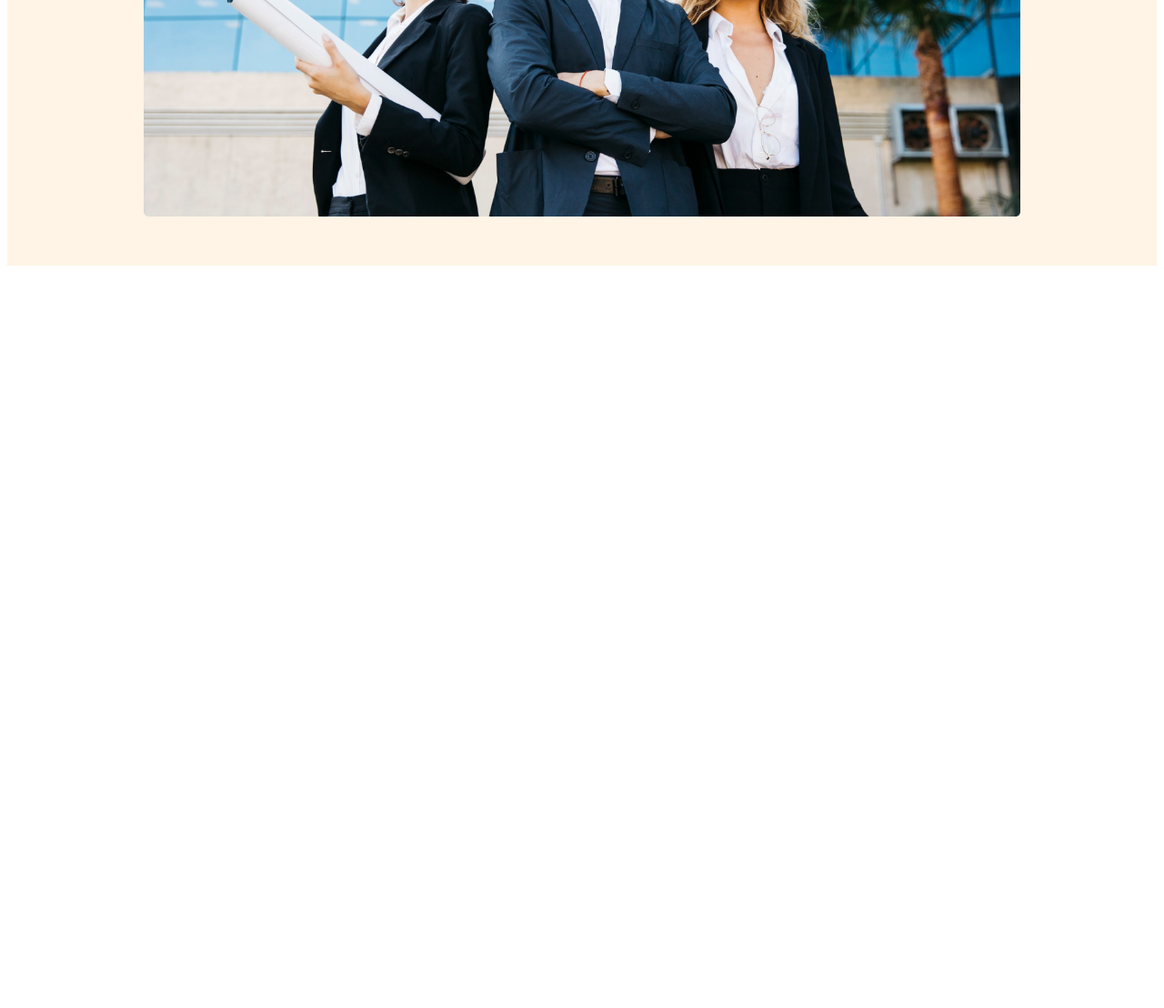
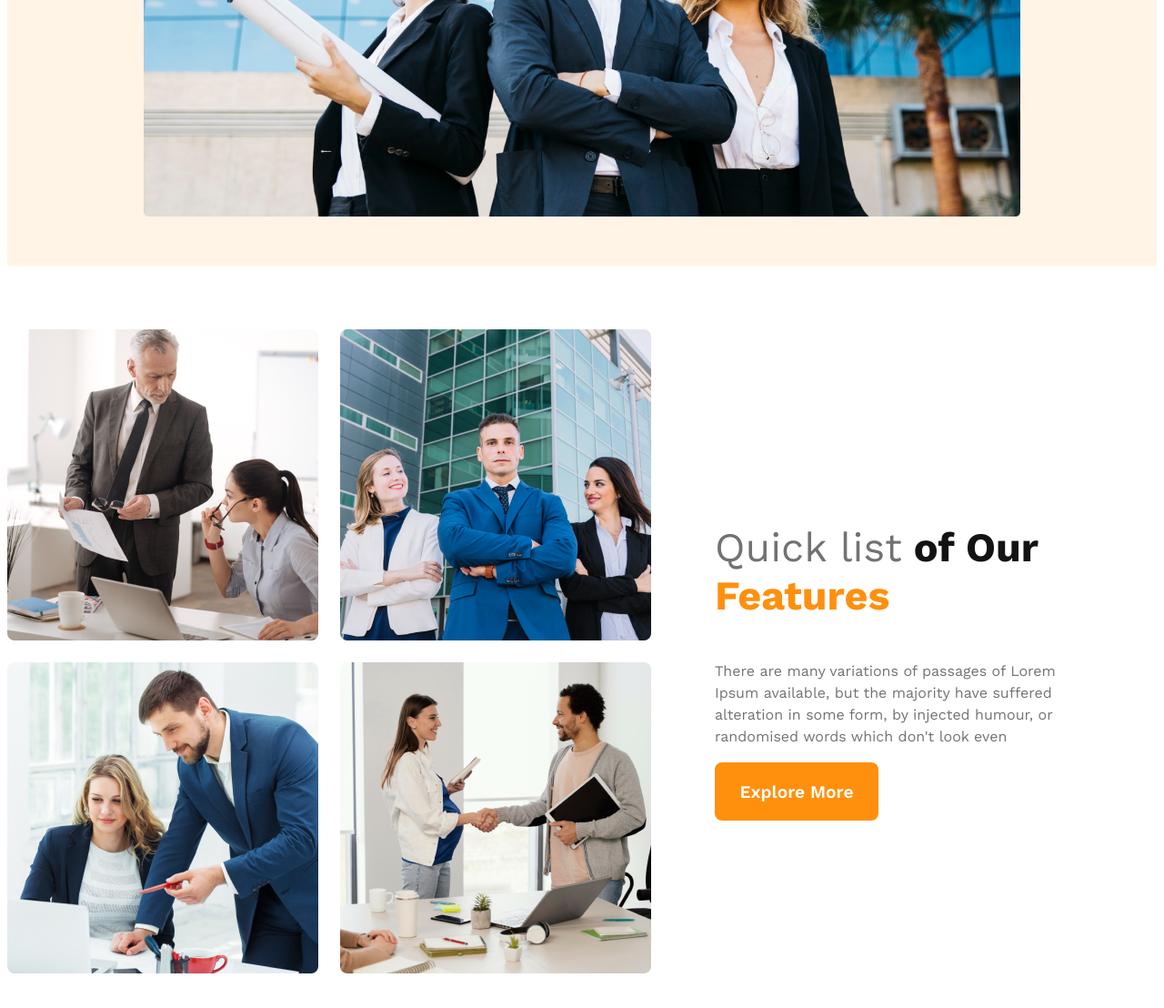
Before and after one commit to pradipcse/G3-Architect, a plain HTML site: page index.html in a window 1280 px wide. Shown: the part 841-1949 px from the top of the page at 91% size. Before the commit the page ends 1141 px from the top, so only its background shows below. Drawn offline with nearby package versions, Linux system fonts and the light colour scheme.

Commit message:
features added and made responsive

```diff
--- a/architect.css
+++ b/architect.css
@@ -2,6 +2,20 @@
     font-family: 'Work Sans', sans-serif;
 }
 
+.btn-primary {
+    border-radius: 8px;
+    background: #FF900E;
+    width: 180px;
+    height: 64px;
+    border: 0;
+    color: #FFF;
+    text-align: center;
+    font-size: 1.2rem;
+    font-weight: 600;
+    cursor: pointer;
+}
+
+/* header styles */
 header {
     padding: 50px 150px;
     background: rgba(255, 144, 14, 0.10);
@@ -49,14 +63,14 @@ nav li>a {
     margin: 0px auto;
 }
 
-.bannar-title  {
+.bannar-title {
     color: #131313;
     text-align: center;
     font-size: 4rem;
     font-weight: 700;
 }
 
-.bannar-discription{
+.bannar-discription {
     color: var(--Dark-03, #727272);
     text-align: center;
     font-size: 1rem;
@@ -64,48 +78,101 @@ nav li>a {
     line-height: 26px;
 }
 
-.btn-primary {
-    border-radius: 8px;
-    background: #FF900E;
-    width: 180px;
-    height: 64px;
-    border: 0;
-    color: #FFF;
-    text-align: center;
-    font-size: 1.2rem;
-    font-weight: 600;
-    cursor: pointer;
-}
-
-.bannar-img{
+.bannar-img {
     margin-top: 30px;
     width: 100%;
 }
+
+main {
+    max-width: 1440px;
+    margin: 70px auto;
+}
+
+/* features styles */
+.teams-containar {
+    display: flex;
+    align-items: center;
+}
+
+.teams-img-containar {
+    display: grid;
+    grid-template-columns: repeat(2, 1fr);
+    gap: 1.5rem;
+}
+
+.features-txt {
+    padding: 0px 70px;
+}
+
+.teams-title {
+    font-size: 2.8rem;
+}
+
+.quick-list {
+    color: #727272;
+    font-weight: 500;
+}
+
+.of-our {
+    color: #131313;
+    font-weight: 700;
+}
+.Features{
+    color:#FF900E;
+    font-weight: 700;
+}
+.teams-discription{
+   color: #727272;
+   font-size: 1rem;
+   font-weight: 400;
+   line-height: 1.5rem;
+}
+
+
+
+
+
+
+
+
+
+
+
+
+
+
+
+
+
+
 
 
 
 /* responsive designe */
 /* for mobile devic */
-@media  screen and (max-width:576px)
-{
-   header{
-    padding:10px 20px;
+@media screen and (max-width:576px) {
+    header {
+        padding: 10px 20px;
     }
-   nav{
+
+    nav,.teams-containar {
         flex-direction: column;
     }
-  nav ul li{
+    .teams-img-containar{
+        grid-template-columns: 1fr;
+    }
+    nav ul li {
         margin-right: 10px;
     }
 }
 
 /* for tablet phone */
 
-@media screen and (min-width:576px) and (max-width:960px)
-{
-   header{
-    padding:10px 100px;
+@media screen and (min-width:576px) and (max-width:960px) {
+    header {
+        padding: 10px 100px;
     }
+
     nav {
         flex-direction: column;
     }
--- a/index.html
+++ b/index.html
@@ -32,7 +32,22 @@
             <img src="images/banner.png" alt="" class="bannar-img">
         </div>
     </header>
-    <main> </main>
+    <main>
+        <!-- features section starts -->
+        <section class="teams-containar">
+          <div class="teams-img-containar">
+            <img src="images/team1.png" alt="">
+            <img src="images/team2.png" alt="">
+            <img src="images/team3.png" alt="">
+            <img src="images/team4.png" alt="">
+          </div>
+          <div class="features-txt">
+             <h3 class="teams-title"><span class="quick-list">Quick list</span> <span class="of-our">of Our</span> <span class="Features">Features</span></h3>
+             <p class="teams-discription">There are many variations of passages of Lorem Ipsum available, but the majority have suffered alteration in some form, by injected humour, or randomised words which don't look even</p>
+             <button class="btn-primary">Explore More</button>
+          </div>
+        </section>
+    </main>
     <footer></footer>
 </body>
 
```
Lines whose indentation alone changed are shown as unchanged.
